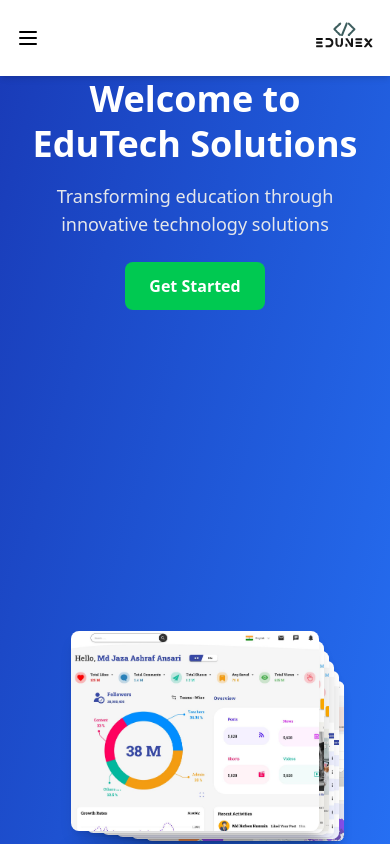
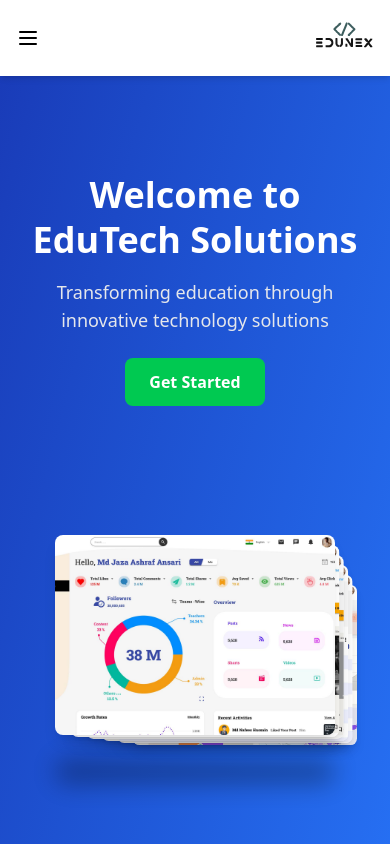
Before and after one commit to Akhlaque-Ur-Rahman/EduNex, a Next.js app: page / in a window 390 px wide. Built offline with nearby package versions, Linux system fonts and the light colour scheme.

Commit message:
made some changes in responsiveness

```diff
--- a/app/components/heroBox/heroBox.tsx
+++ b/app/components/heroBox/heroBox.tsx
@@ -6,9 +6,10 @@ import { motion } from 'framer-motion';
 
 const HeroBox = () => {
   return (
-    <div className="relative bg-gradient-to-br from-blue-800 to-blue-500 min-h-screen mb-12 herobox-scrollbar-hide flex flex-col justify-between">
+    <div className="relative bg-gradient-to-br from-blue-800 to-blue-500 min-h-screen flex flex-col justify-between">
+
       {/* First Section (Text & Stacked Cards) */}
-      <div className="w-full flex flex-col lg:flex-row items-center justify-between min-h-[calc(100vh-64px)] px-6 md:px-12 lg:px-20 xl:px-32">
+      <div className="w-full flex flex-col lg:flex-row items-center justify-between max-sm:py-24 px-6 md:px-12 lg:px-20 xl:px-32 min-h-[calc(100vh-64px)]">
 
         {/* Left Section: Text & Button */}
         <motion.div
@@ -34,12 +35,12 @@ const HeroBox = () => {
 
         {/* Right Section: Stacked Cards */}
         <motion.div
-          className="w-full lg:w-1/2 flex justify-center lg:justify-end items-center mt-10 lg:mt-0"
+          className="w-full lg:w-1/2 flex justify-center lg:justify-end items-center mt-6 lg:mt-0"
           initial={{ opacity: 0, y: 30 }}
           animate={{ opacity: 1, y: 0 }}
           transition={{ duration: 0.8, delay: 0.5 }}
         >
-          <div className="relative w-full max-w-[280px] sm:max-w-[340px] md:max-w-[450px] px-4 flex justify-center">
+          <div className="relative w-full max-w-[280px] sm:max-w-[340px] md:max-w-[450px] flex justify-center">
             <StackedCards />
           </div>
         </motion.div>
@@ -48,13 +49,13 @@ const HeroBox = () => {
 
       {/* Second Section: Animated Cards */}
       <motion.div
-        className="w-full flex justify-center px-4 md:absolute left-0 right-0 md:top-[80%] z-20"
+        className="w-full flex justify-center px-4 md:mt-10 mt-6 z-20"
         initial={{ opacity: 0, y: 30 }}
         animate={{ opacity: 1, y: 0 }}
         transition={{ duration: 0.8, delay: 0.5 }}
       >
-        <div className="mx-auto max-w-7xl mb-4 md:mb-0">
-          <div className="grid grid-cols-1 sm:grid-cols-2 lg:grid-cols-3 gap-8 justify-items-center">
+        <div className="mx-auto max-w-7xl">
+          <div className="grid grid-cols-1 sm:grid-cols-2 lg:grid-cols-3 gap-6 md:gap-8 justify-items-center">
             <div className="w-full sm:w-3/4 lg:w-full">
               <Card1
                 title="AI-Powered Learning"
```
